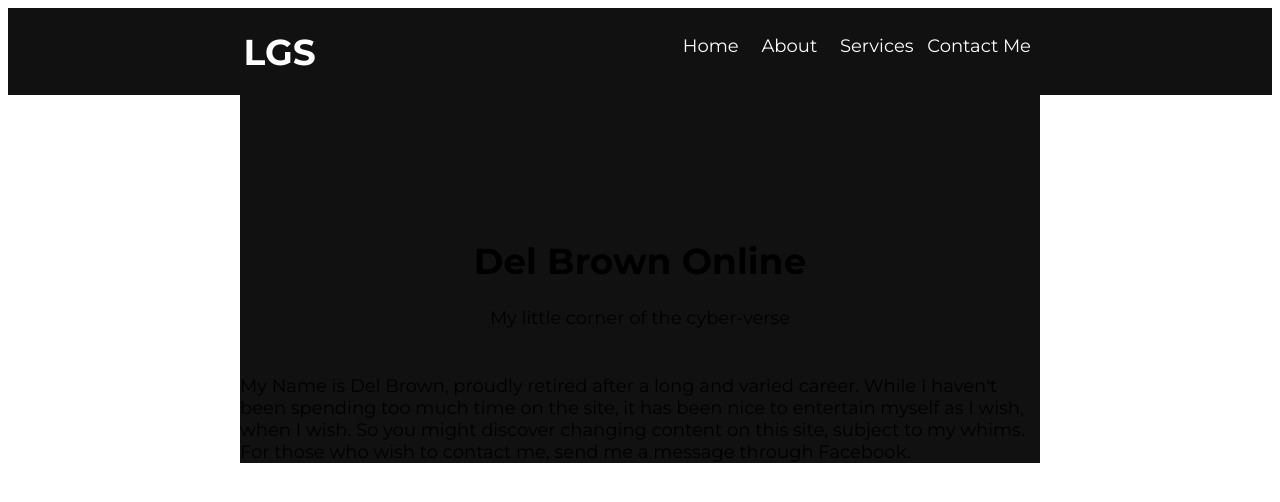
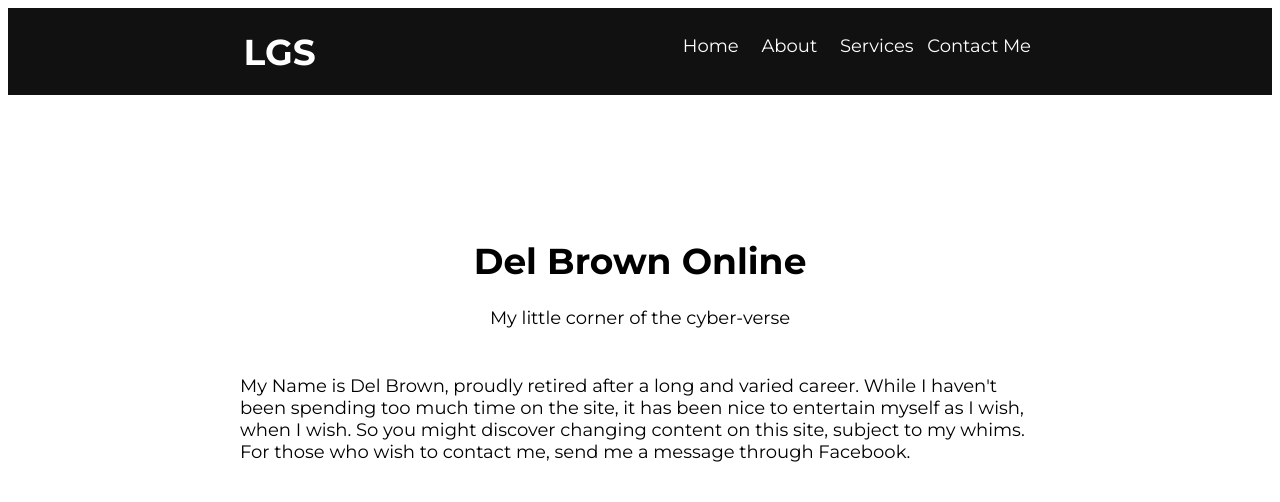
Before and after one commit to delonline/delonline.github.io, a Jekyll site: the page built from index.html, in a window 1280 px wide. Shown: the top 502 px of the page. Built offline with Jekyll 4.4.1, drawn with Linux system fonts in a browser that asks for light colours.

Commit message:
Update css.css

```diff
--- a/stylesheets/css.css
+++ b/stylesheets/css.css
@@ -21,7 +21,7 @@ body {font:400 18px 'Montserrat', sans-serf;}
 /***********/
 
 /* Measure */
-.measure {width:90%; max-width:800px; margin:0 auto;background:#111111}
+.measure {width:90%; max-width:800px; margin:0 auto;}
 
 /* Logo */
 .logo {color:#fff; font-weight:800; margin:0;padding:.1em;}
```
